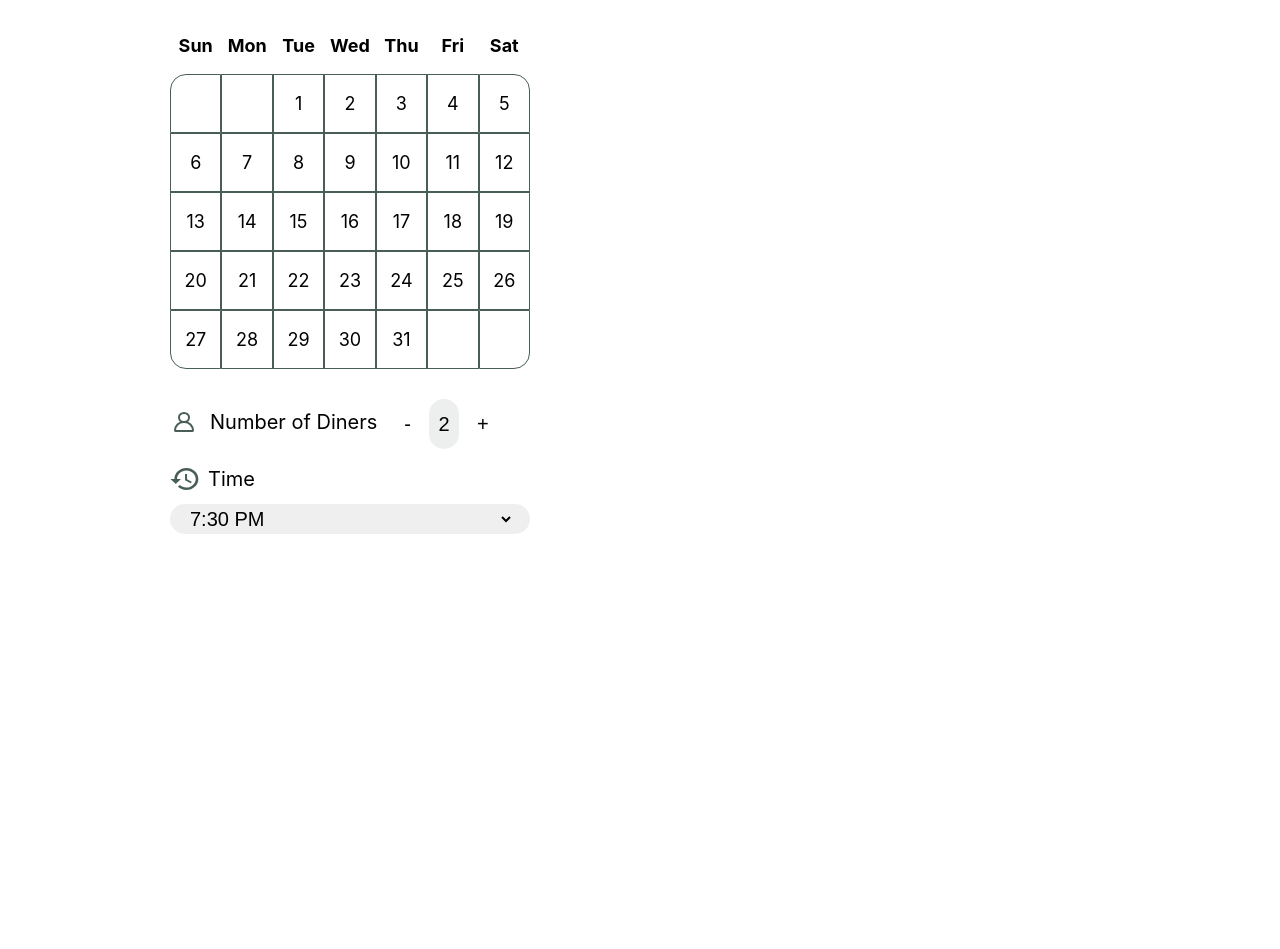
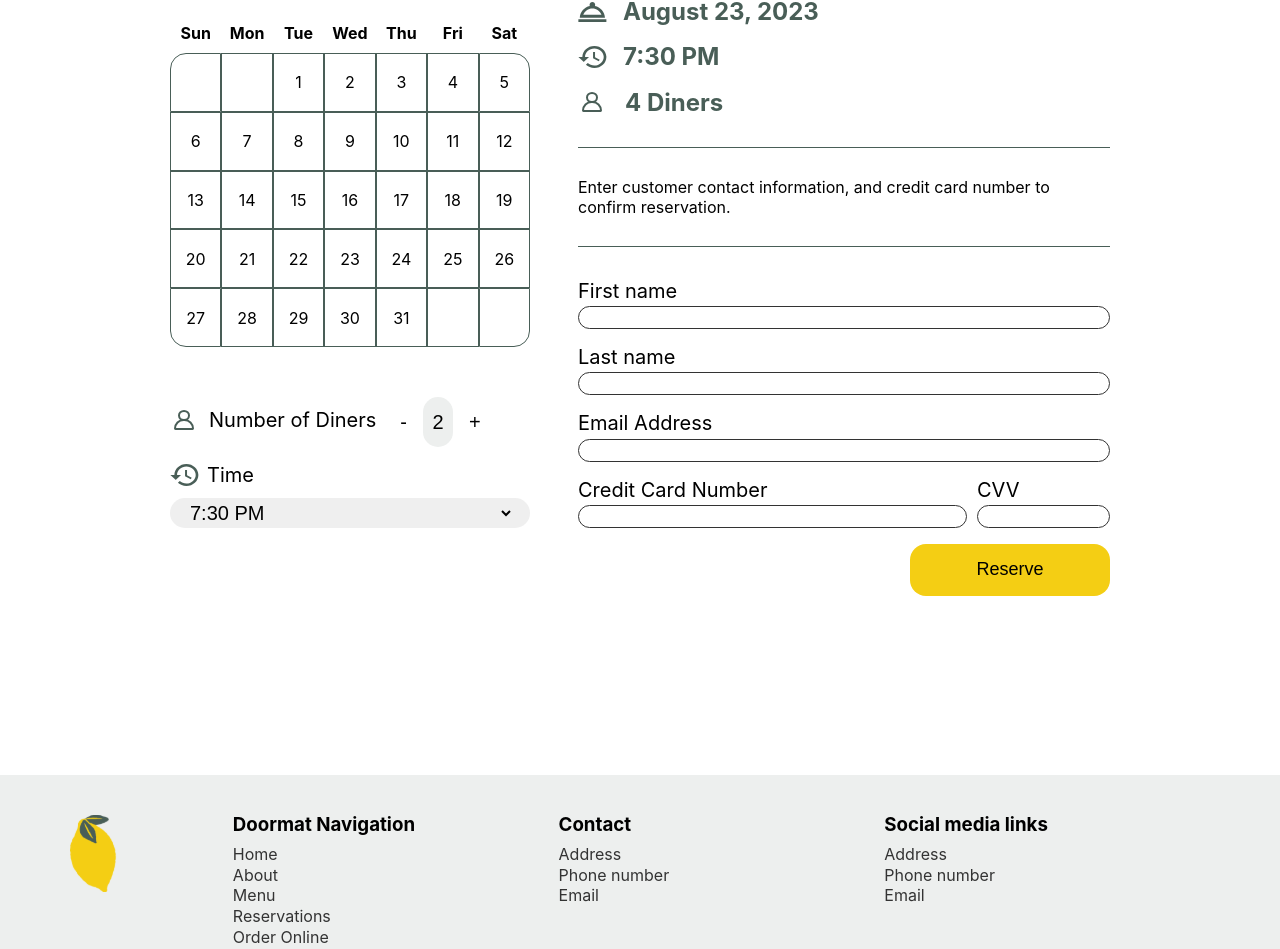
Before and after one commit to tofu97/little-lemon, a React (Create React App) app: page / in a window 1280 px wide. Shown: the part 453-1402 px from the top of the page. Before the commit the page ends 987 px from the top, so only its background shows below. Built offline with nearby package versions, Linux system fonts and the light colour scheme.

Commit message:
Completed desktop css

```diff
--- a/src/App.js
+++ b/src/App.js
@@ -156,11 +156,89 @@ function ReservationDetails() {
                   </select>
                 </div>
               </div>
+              <div id="reservation-hud">
+                <div className="reservation-hud-item">
+                  <img src={dish} alt="dish" />
+                  <h2>August 23, 2023</h2>
+                </div>
+                <div className="reservation-hud-item">
+                  <img src={clock} alt="clock" />
+                  <h2>7:30 PM</h2>
+                </div>
+                <div className="reservation-hud-item">
+                  <img src={user} alt="diner" />
+                  <h2>4 Diners</h2>
+                </div>
+              </div>
+              <div id="reservation-contact-info">
+                <p>Enter customer contact information, and credit card number to confirm reservation.</p>
+              </div>
+              <form id="contact-form">
+                <fieldset>
+                  <div className="field">
+                    <label for="firstName">First name</label>
+                    <input type="text" id="firstName" name="firstName" />
+                  </div>
+                  <div className="field">
+                    <label for="lastName">Last name</label>
+                    <input type="text" id="lastName" name="lastName" />
+                  </div>
+                  <div className="field">
+                    <label for="email">Email Address</label>
+                    <input type="email" id="email" name="email" />
+                  </div>
+                  <div id="credit-card-details">
+                    <div className="field">
+                      <label for="creditCard">Credit Card Number</label>
+                      <input type="text" id="creditCard" name="creditCard" />
+                    </div>
+                    <div className="field">
+                      <label for="creditCardCvv">CVV</label>
+                      <input type="text" id="creditCardCvv" name="creditCardCvv" />
+                    </div>
+                  </div>
+                  <div className='submit-btn-container'>
+                    <span></span>
+                    <button className='submit-btn'>Reserve</button>
+                  </div>
+                </fieldset>
+              </form>
             </div>
           </div>
-
         </section>
       </main>
+      <div className="footer-container">
+        <footer>
+          <img src={lemon} alt="Little lemon logo" />
+          <nav>
+            <h3>Doormat Navigation</h3>
+            <ul>
+              <li><a href="/home">Home</a></li>
+              <li><a href="/about">About</a></li>
+              <li><a href="/menu">Menu</a></li>
+              <li><a href="/reservations">Reservations</a></li>
+              <li><a href="/order">Order Online</a></li>
+              <li><a href="/login">Login</a></li>
+            </ul>
+          </nav>
+          <nav>
+            <h3>Contact</h3>
+            <ul>
+              <li><a href="/address">Address</a></li>
+              <li><a href="/phone">Phone number</a></li>
+              <li><a href="/email">Email</a></li>
+            </ul>
+          </nav>
+          <nav>
+            <h3>Social media links</h3>
+            <ul>
+              <li><a href="/address">Address</a></li>
+              <li><a href="/phone">Phone number</a></li>
+              <li><a href="/email">Email</a></li>
+            </ul>
+          </nav>
+        </footer>
+      </div>
     </>
   )
 }
--- a/src/gridta2.css
+++ b/src/gridta2.css
@@ -1,7 +1,6 @@
 * {
     margin: 0;
     padding: 0;
-    font-size: 18px;
 }
 
 .container {
@@ -79,24 +78,54 @@ header a {
 
 #reservation-details {
     display: grid;
-    grid-template-columns: repeat(3, 360px);
+    grid-template-columns: repeat(3, 1fr);
     grid-auto-rows: 50px;
 }
 
 #calendar-nav {
-    grid-row: 1;
+    grid-row: 1/ span 1;
 }
 
 #reservation-details table {
     margin-top: 1rem;
-    grid-row: 2;
+    grid-row: 2/ span 7;
     table-layout: fixed;
-    width: 100%;
+    width: 360px;
     border-spacing: 0px;
 }
 
+#reservation-hud {
+    grid-row: 2/ span 3;
+    grid-column: 2/ span 2;
+    color: #495E57;
+    margin-left: 3rem;
+}
+
+#reservation-contact-info {
+    margin-left: 3rem;
+    grid-row: 5/ span 2;
+    grid-column: 2/ span 2;
+    padding: 1rem 0 1rem 0;
+    border-top: 1px solid #495E57;
+    border-bottom: 1px solid #495E57;
+    display: flex;
+    justify-content: center;
+    align-content: center;
+    flex-direction: column;
+}
+
+.reservation-hud-item {
+    display: flex;
+    align-items: center;
+    margin-bottom: 1rem;
+}
+
+.reservation-hud-item img {
+    margin-right: 1rem;
+}
+
 #reservation-details th {
-    padding: 1rem 0 1rem 0;
+    padding: 10px 0 10px 0;
     text-align: center;
 }
 
@@ -118,7 +147,7 @@ header a {
 
 #reservation-details td {
     border: 1px solid #495E57;
-    padding: 1rem 0 1rem 0;
+    padding: 10px 0 10px 0;
     text-align: center;
     cursor: pointer;
 }
@@ -144,13 +173,11 @@ header a {
 }
 
 #diners-input {
-    display: grid;
-    grid-row: 10;
+    grid-row: 10/ span 1;
 }
 
 #time-input {
-    display: grid;
-    grid-row: 11;
+    grid-row: 11/ span 4;
     margin-top: 1rem;
 }
 
@@ -239,3 +266,69 @@ input[type="number"] {
 .field label img {
     margin-right: 0.5rem;
 }
+
+#contact-form {
+    grid-row: 7;
+    margin-left: 3rem;
+    margin-top: 2rem;
+    grid-column: 2/ span 2;
+}
+
+#contact-form fieldset {
+    border: none;
+}
+
+#contact-form input {
+    width: 100%;
+    border-radius: 16px;
+    border: 1px solid #333;
+    padding-left: 16px;
+    box-sizing: border-box;
+    font-size: 18px;
+}
+
+#contact-form .submit-btn-container {
+    display: flex;
+    justify-content: space-between;
+}
+
+.footer-container {
+    background-color: #EDEFEE;
+    padding: 40px 70px 10px 70px;
+    margin-top: 8rem;
+}
+
+footer {
+    display: grid;
+    grid-template-columns: 1fr 2fr 2fr 2fr;
+}
+
+footer {
+    line-height: 130%;
+}
+
+footer h3 {
+    margin-bottom: 0.5rem;
+}
+
+footer img {
+    width: 50px;
+}
+
+footer ul {
+    list-style: none;
+}
+
+footer a {
+    text-decoration: none;
+    color: #333;
+}
+
+#credit-card-details {
+    display: grid;
+    grid-template-columns: 3fr 1fr;
+}
+
+#credit-card-details .field:first-child {
+    margin-right: 10px;
+}
```
